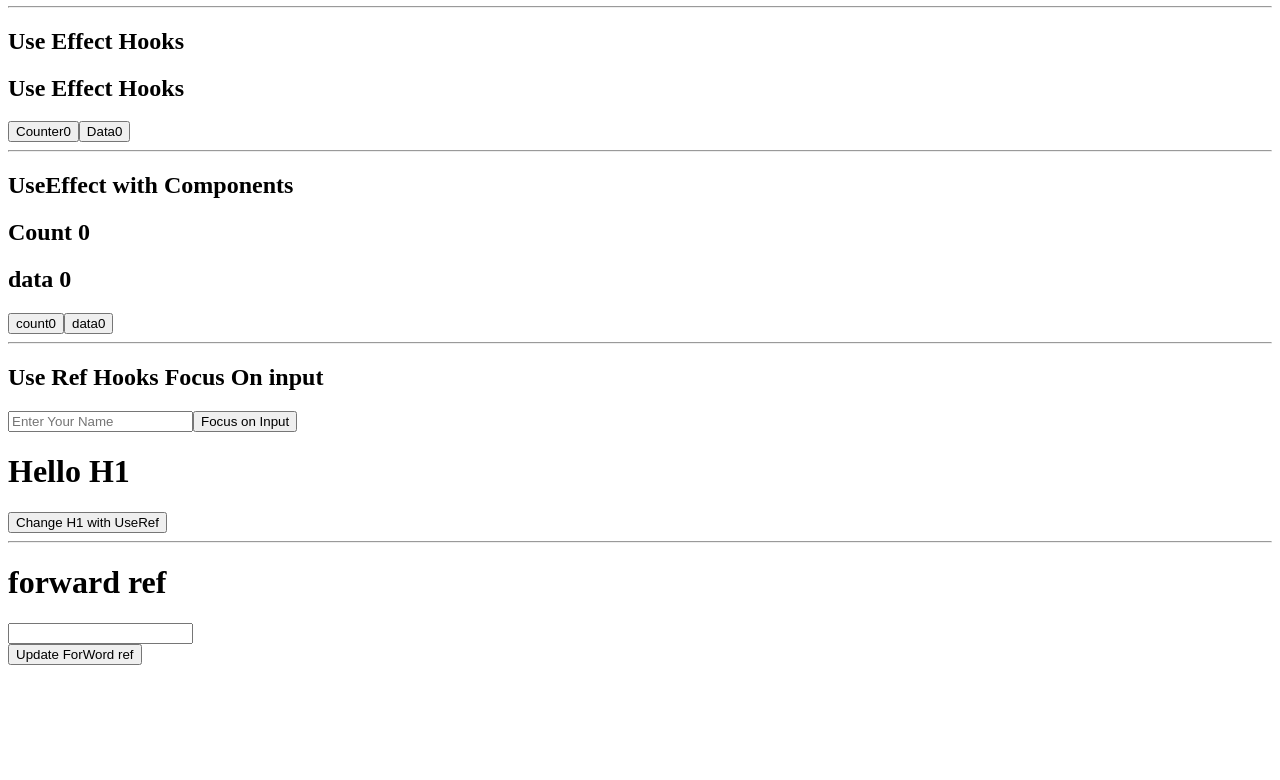
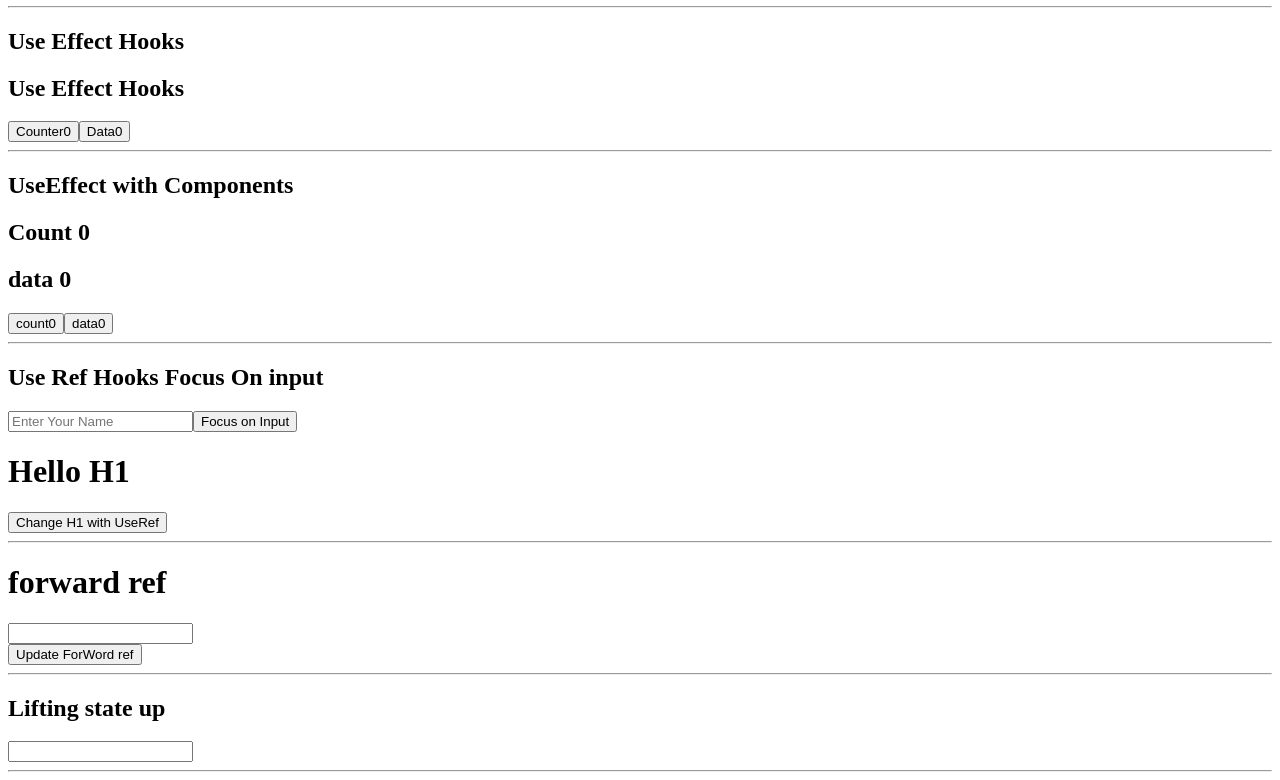
Before and after one commit to Ashvinkanzariya03/React_js_Code, a React (Vite) app in the folder React-blog/: page / in a window 1280 px wide. Shown: the part 1904-2684 px from the top of the page. Before the commit the page ends 2577 px from the top, so only its background shows below. Built offline with nearby package versions, Linux system fonts and the light colour scheme.

Commit message:
Lifting State Up

```diff
--- a/React-blog/src/App.jsx
+++ b/React-blog/src/App.jsx
@@ -11,6 +11,7 @@ import UseEffectHooks from "./UseEffectHooks";
 import UseEffectComponents from "./UseEffectComponents";
 import UseRefHooks from "./UseRefHooks";
 import ForwordRef from "./ForwordRef";
+import LiftingState from "./LiftingState";
 
 function App() {
   const [display, setDisplay] = useState(true);
@@ -69,6 +70,9 @@ function App() {
       <UseRefHooks/>
       <hr/>
       <ForwordRef/>
+      <hr/>
+      <h2>Lifting state up</h2>
+      <LiftingState/>
     </>
   );
 }
--- /dev/null
+++ b/React-blog/src/Lifting1.jsx
@@ -0,0 +1,11 @@
+import React, { useState } from 'react'
+
+function Lifting1({setUser}) {
+  return (
+    <div>
+      <input onChange={(event)=>setUser(event.target.value)} type="text" name="" id="" />
+    </div>
+  )
+}
+
+export default Lifting1
--- /dev/null
+++ b/React-blog/src/Lifting2.jsx
@@ -0,0 +1,11 @@
+import React from 'react'
+
+function Lifting2({user}) {
+  return (
+    <div>
+      {user}
+    </div>
+  )
+}
+
+export default Lifting2
--- /dev/null
+++ b/React-blog/src/LiftingState.jsx
@@ -0,0 +1,16 @@
+import React, { useState } from "react";
+import Lifting1 from "./Lifting1";
+import Lifting2 from "./Lifting2";
+
+function LiftingState() {
+  const [user, setUser] = useState("");
+  return (
+    <div>
+      <Lifting1 setUser={setUser}/>
+      <hr />
+      <Lifting2 user={user}/>
+    </div>
+  );
+}
+
+export default LiftingState;
```
